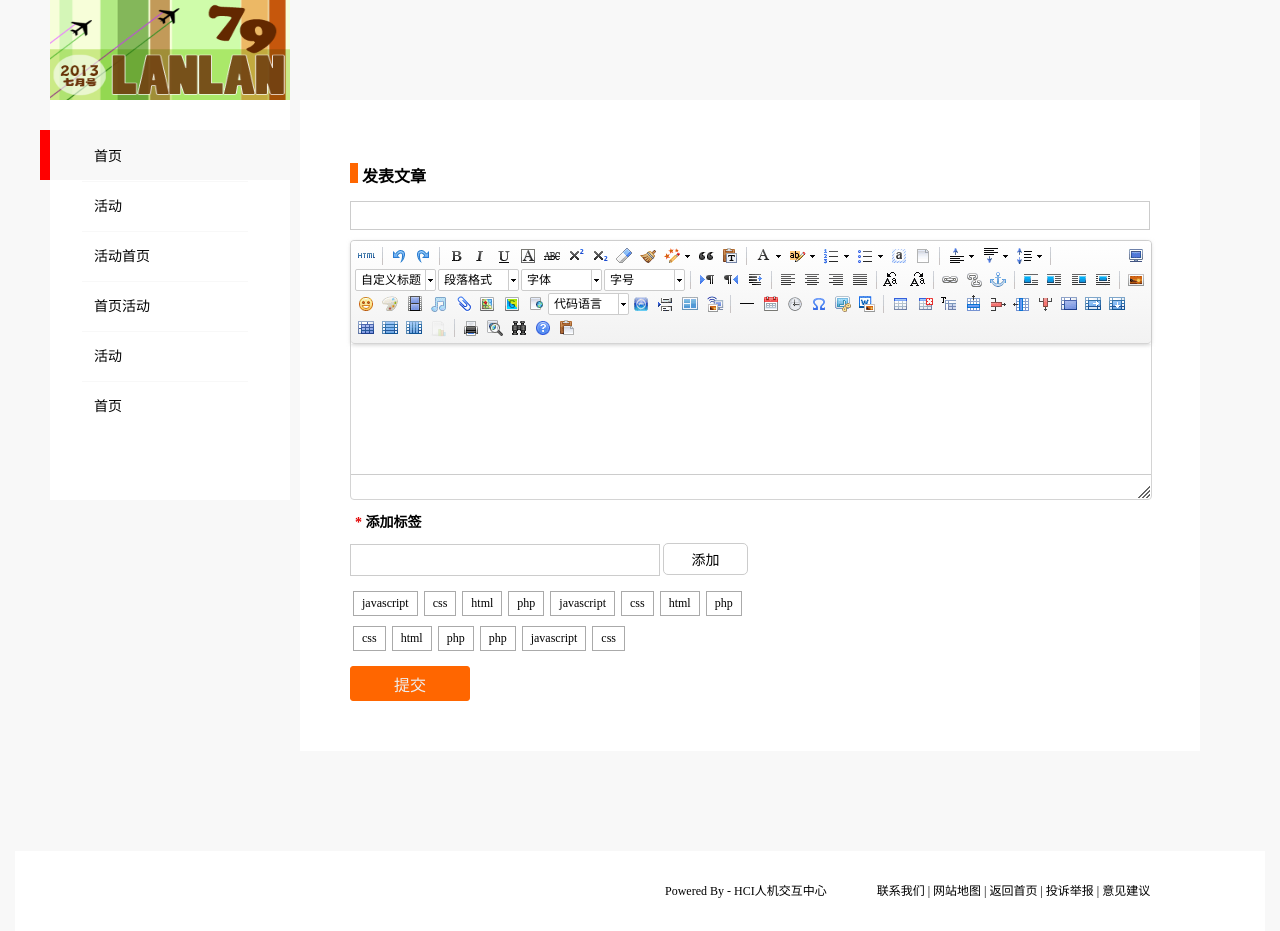
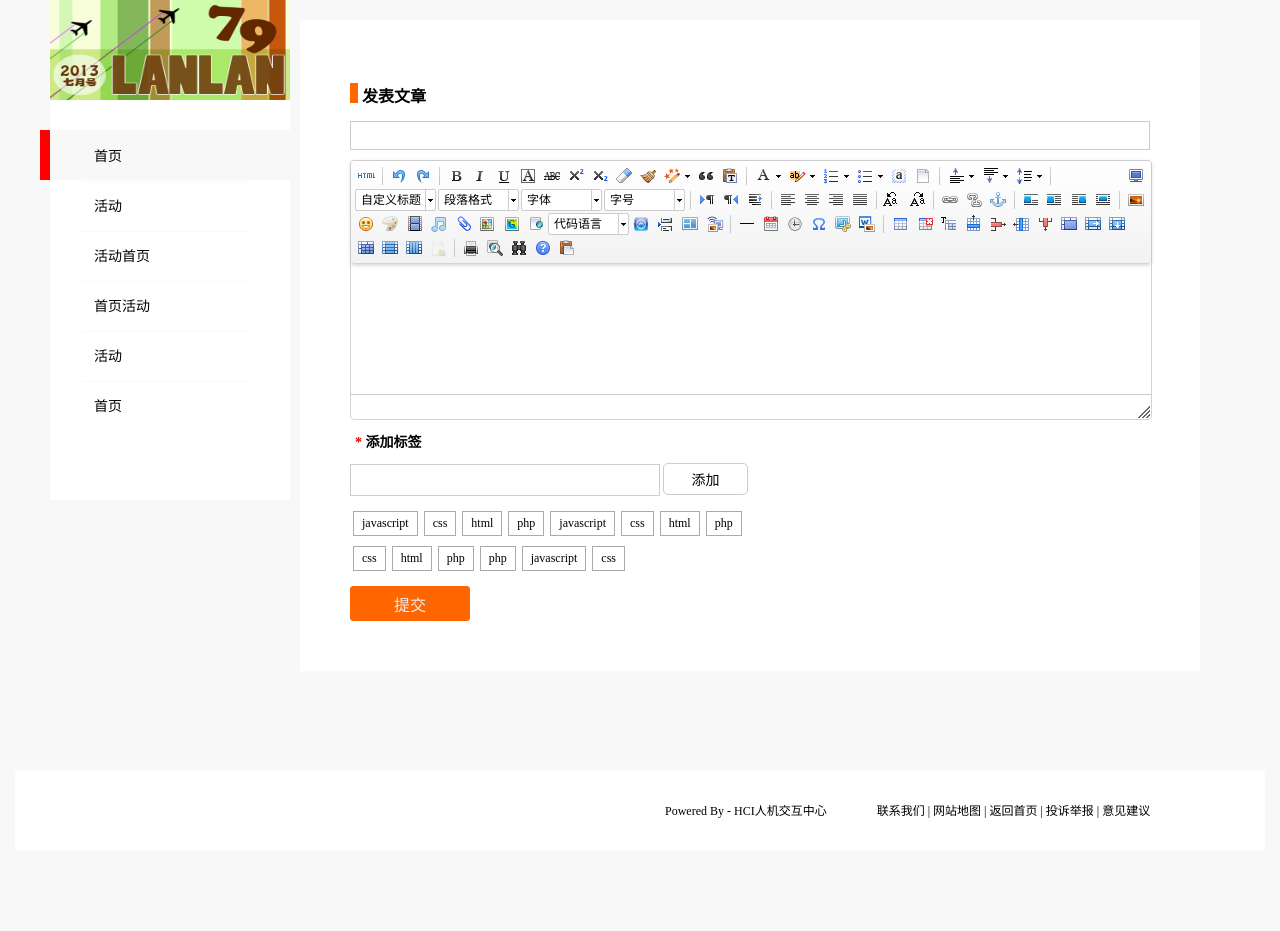
Before and after one commit to HCI-webdesigner/HCI-MSGsystem, a PHP site: page /issue.html in a window 1280 px wide. After the commit the page ends 818 px from the top, so only its background shows below. Run offline with PHP 8.4, Linux system fonts and the light colour scheme.

Commit message:
In order to unify the pages's style, alert issue.html and tags.html

```diff
--- a/frontpages/issue.html
+++ b/frontpages/issue.html
@@ -40,7 +40,7 @@
 			</ul>
 		</div>
 	</div>
-	<div class="mainBox">
+	<div id="container">
 		<form class="editor-content" action="" method="">
 			<div class="editor-header">
 				<span></span>
--- a/frontpages/style/issue.css
+++ b/frontpages/style/issue.css
@@ -1,6 +1,6 @@
-.mainBox {
+#container {
 	width: 1000px;
-	padding: 100px 0 100px 300px;
+	padding: 20px 0 100px 300px;
 }
 .editor-content {
 	width: 800px;
--- a/frontpages/style/tags.css
+++ b/frontpages/style/tags.css
@@ -1,6 +1,6 @@
-.mainBox {
+#container {
 	width: 1000px;
-	padding: 100px 0 100px 300px;
+	padding: 20px 0 100px 300px;
 }
 .content {
 	width: 800px;
--- a/frontpages/tags.html
+++ b/frontpages/tags.html
@@ -40,7 +40,7 @@
 			</ul>
 		</div>
 	</div>
-	<div class="mainBox">
+	<div id="container">
 		<div class="content">
 			<h2 class="content-title">标签导航</h2>
 			<div class="tag-tree">
```
